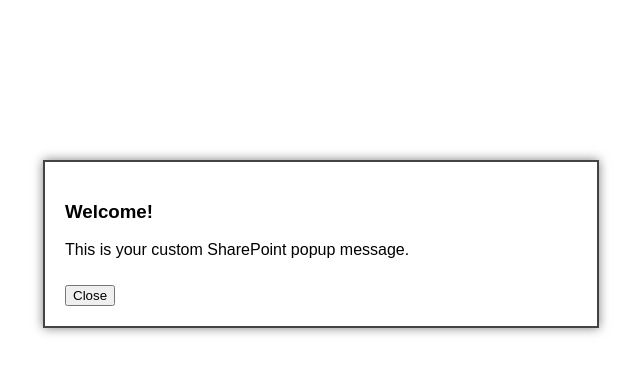
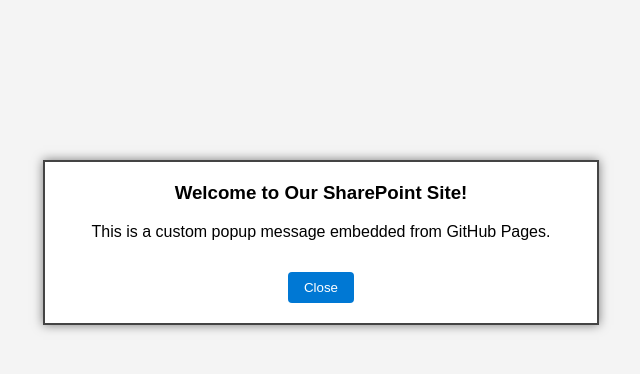
Before and after one commit to thomastatianac/sharepoint-popup, a plain HTML site: page index.html in a window 1280 px wide. Shown: the whole page, without its empty margins (341-981 px from the left). Drawn offline with Linux system fonts and the light colour scheme.

Commit message:
Update index.html

```diff
--- a/index.html
+++ b/index.html
@@ -3,6 +3,13 @@
 <head>
   <title>SharePoint Popup</title>
   <style>
+    body {
+      font-family: Arial, sans-serif;
+      margin: 0;
+      padding: 0;
+      background-color: #f4f4f4;
+    }
+
     #popup {
       display: none;
       position: fixed;
@@ -10,21 +17,37 @@
       left: 30%;
       width: 40%;
       padding: 20px;
-      background: #fff;
+      background: #ffffff;
       border: 2px solid #444;
       box-shadow: 0 0 10px rgba(0,0,0,0.5);
       z-index: 1000;
-      font-family: Arial, sans-serif;
+      text-align: center;
     }
+
+    #popup h3 {
+      margin-top: 0;
+    }
+
     #popup button {
-      margin-top: 10px;
+      margin-top: 15px;
+      padding: 8px 16px;
+      background-color: #0078d4;
+      color: white;
+      border: none;
+      cursor: pointer;
+      border-radius: 4px;
+    }
+
+    #popup button:hover {
+      background-color: #005a9e;
     }
   </style>
 </head>
 <body>
+
   <div id="popup">
-    <h3>Welcome!</h3>
-    <p>This is your custom SharePoint popup message.</p>
+    <h3>Welcome to Our SharePoint Site!</h3>
+    <p>This is a custom popup message embedded from GitHub Pages.</p>
     <button onclick="document.getElementById('popup').style.display='none'">Close</button>
   </div>
 
@@ -32,8 +55,9 @@
     window.onload = function() {
       setTimeout(function() {
         document.getElementById('popup').style.display = 'block';
-      }, 2000); // Show after 2 seconds
+      }, 2000); // Show popup after 2 seconds
     };
   </script>
+
 </body>
 </html>
```
